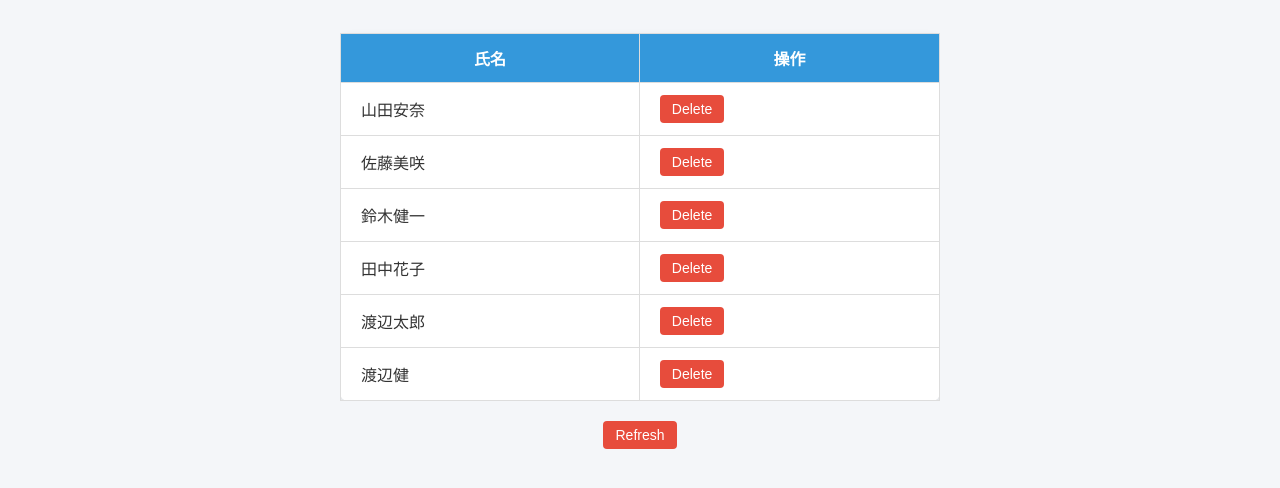
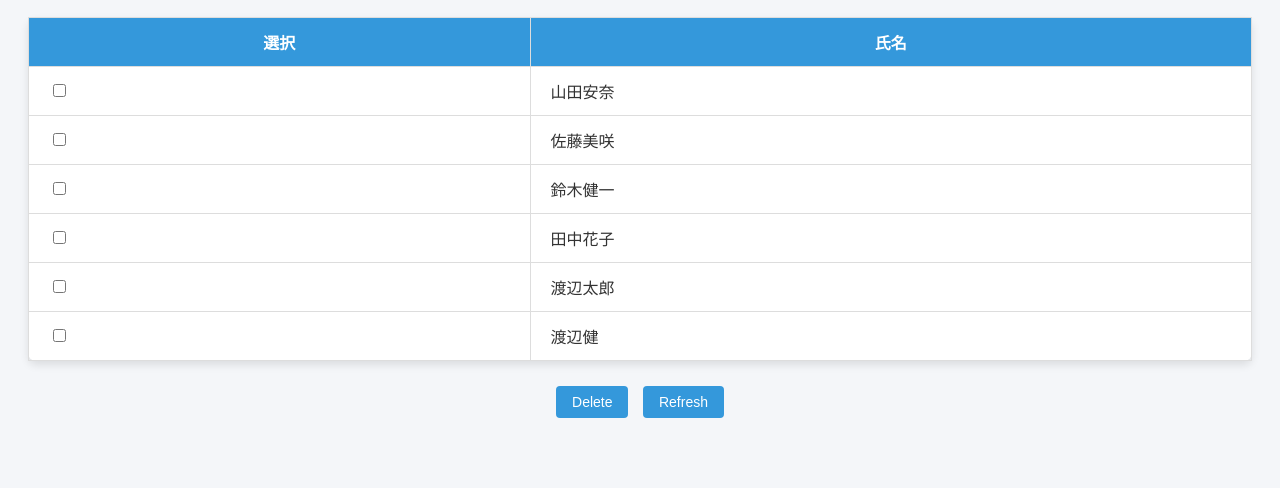
Before and after one commit to kodamaaaaaa/NoAttendance, a plain HTML site: page index.html in a window 1280 px wide. Shown: the part 82-570 px from the top of the page. Drawn offline with Linux system fonts and the light colour scheme.

Commit message:
Update index.html

```diff
--- a/index.html
+++ b/index.html
@@ -41,23 +41,18 @@
 }
 
 .button {
-  padding: 6px 12px;
+  padding: 8px 16px;
   font-size: 14px;
-  background-color: #e74c3c;
+  background-color: #3498db;
   color: white;
   border: none;
   border-radius: 4px;
   cursor: pointer;
+  margin: 5px;
 }
 
 .button:hover {
-  background-color: #c0392b;
-}
-
-.table-container {
-  max-width: 600px;
-  margin: 0 auto;
-  overflow-x: auto;
+  background-color: #2980b9;
 }
 
 .center {
@@ -72,8 +67,8 @@
   <table id="nameTable">
     <thead>
       <tr>
+        <th>選択</th>
         <th>氏名</th>
-        <th>操作</th>
       </tr>
     </thead>
     <tbody id="tableBody">
@@ -83,6 +78,7 @@
 </div>
 
 <div class="center">
+  <button class="button" onclick="deleteSelected()">Delete</button>
   <button class="button" onclick="refreshTable()">Refresh</button>
 </div>
 
@@ -98,25 +94,33 @@
 
 function createTable(names) {
   const tbody = document.getElementById("tableBody");
-  tbody.innerHTML = ""; // 既存データクリア
+  tbody.innerHTML = ""; // テーブル初期化
 
   names.forEach(name => {
     const tr = document.createElement("tr");
 
+    const checkboxTd = document.createElement("td");
+    const checkbox = document.createElement("input");
+    checkbox.type = "checkbox";
+    checkbox.className = "rowCheckbox";
+    checkboxTd.appendChild(checkbox);
+
     const nameTd = document.createElement("td");
     nameTd.textContent = name;
 
-    const actionTd = document.createElement("td");
-    const deleteBtn = document.createElement("button");
-    deleteBtn.textContent = "Delete";
-    deleteBtn.className = "button";
-    deleteBtn.onclick = () => tr.remove();
-
-    actionTd.appendChild(deleteBtn);
+    tr.appendChild(checkboxTd);
     tr.appendChild(nameTd);
-    tr.appendChild(actionTd);
 
     tbody.appendChild(tr);
+  });
+}
+
+function deleteSelected() {
+  const checkboxes = document.querySelectorAll(".rowCheckbox");
+  checkboxes.forEach(cb => {
+    if (cb.checked) {
+      cb.closest("tr").remove();
+    }
   });
 }
 
```
